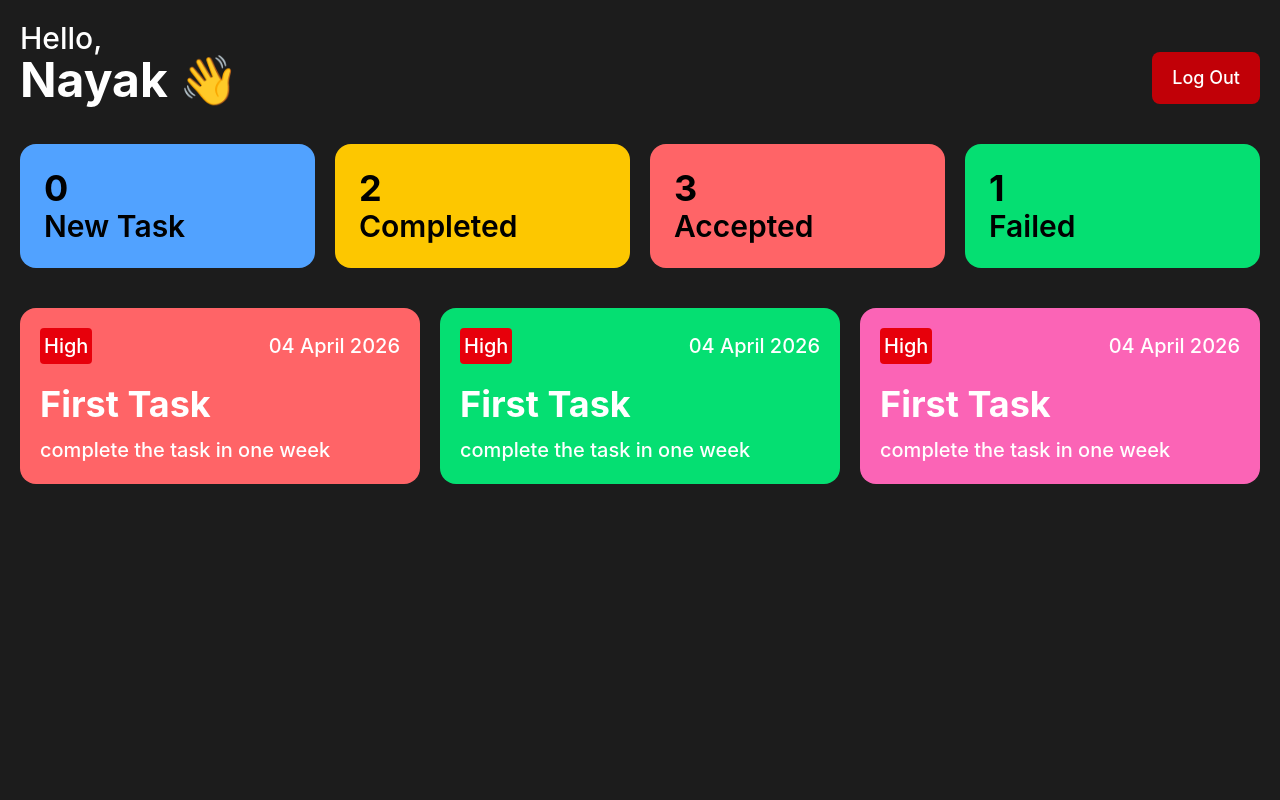
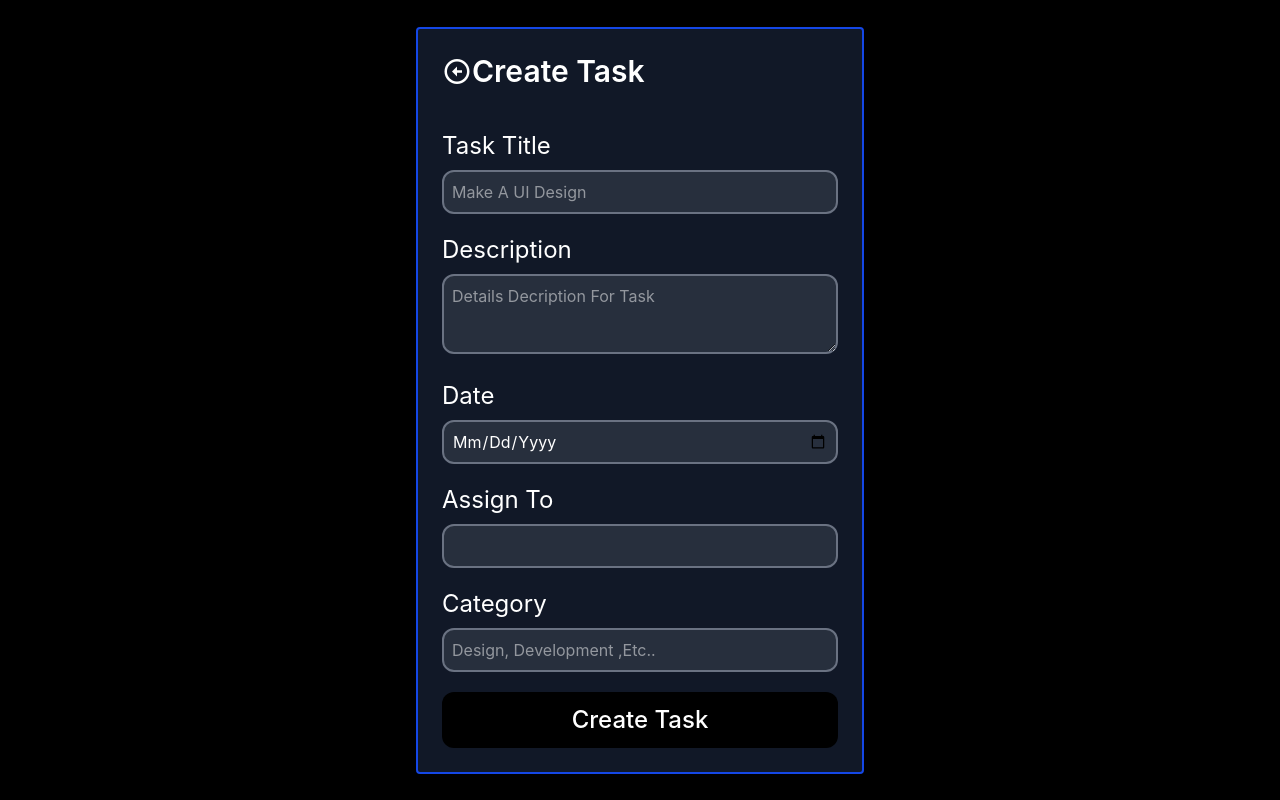
Before and after one commit to withnayak/Task-App, a React (Vite) app: page / in a window 1280 px wide. Built offline with nearby package versions, Linux system fonts and the light colour scheme.

Commit message:
AdminDashboard UI complete

```diff
--- a/package.json
+++ b/package.json
@@ -13,6 +13,7 @@
     "@tailwindcss/vite": "^4.3.0",
     "react": "^19.2.5",
     "react-dom": "^19.2.5",
+    "remixicon": "^4.9.1",
     "tailwindcss": "^4.3.0"
   },
   "devDependencies": {
--- a/src/App.jsx
+++ b/src/App.jsx
@@ -1,12 +1,14 @@
 import React from 'react'
 import Login from './components/Auth/Login'
 import EmployeeDashboard from './components/Dashboard/EmployeeDashboard'
+import AdminDashboard from './components/Dashboard/AdminDashboard'
 
 const App = () => {
   return (
     <>
     {/* <Login/> */}
-    <EmployeeDashboard/>
+    {/* <EmployeeDashboard/> */}
+    <AdminDashboard/>
     </>
   )
 }
--- a/src/components/Dashboard/AdminDashboard.jsx
+++ b/src/components/Dashboard/AdminDashboard.jsx
@@ -0,0 +1,90 @@
+import React from 'react'
+import 'remixicon/fonts/remixicon.css'
+
+const AdminDashboard = () => {
+    return (
+        <div
+            className='flex bg-black text-white items-center justify-center  min-h-screen px-4'>
+            <div
+                className=' border-blue-700 border-2 bg-[#111827] rounded w-full max-w-md shadow-lg '>
+
+                <form
+                    className='p-6' >
+                    <div>
+                        <h1
+                            className='text-3xl'><i class="ri-arrow-left-circle-line"></i>
+                            <span className='font-semibold text-3xl'>
+                                Create Task
+                            </span>
+                        </h1>
+                    </div>
+                    <div
+                        className='mt-10'>
+                        <div>
+                            <h3
+                                className='text-2xl'>
+                                Task Title
+                            </h3>
+
+                            <input
+                                className='mt-2 w-full border-2 border-gray-500 rounded-xl bg-[#272f3d] outline-none p-2 capitalize'
+                                type="text" placeholder='Make a UI design' />
+
+                        </div>
+                        <div
+                            className='mt-5    '>
+                            <h3
+                                className='text-2xl'>
+                                Description
+                            </h3>
+                            <textarea
+                                placeholder='Details decription for task'
+                                className='border-2 border-gray-500 rounded-xl bg-[#272f3d] outline-none w-full h-20 mt-2 p-2 capitalize '>
+
+
+                            </textarea>
+                        </div>
+
+                        <div className='mt-5'>
+                            <h3
+                                className='text-2xl'>
+                                Date
+                            </h3>
+
+                            <input
+                                className='mt-2 w-full border-2 border-gray-500 rounded-xl bg-[#272f3d] outline-none p-2 capitalize'
+                                type="date" placeholder='' />
+                        </div>
+
+                        <div className='mt-5'>
+                            <h3
+                                className='text-2xl'>
+                                Assign To
+                            </h3>
+
+                            <input
+                                className='mt-2 w-full border-2 border-gray-500 rounded-xl bg-[#272f3d] outline-none p-2 capitalize'
+                                type="text" placeholder='' />
+                        </div>
+
+                        <div className='mt-5'>
+                            <h3
+                                className='text-2xl'>
+                                Category
+                            </h3>
+
+                            <input
+                                className='mt-2 w-full border-2 border-gray-500 rounded-xl bg-[#272f3d] outline-none p-2 capitalize'
+                                type="text" placeholder='Design, Development ,etc..' />
+                        </div>
+                        <div className='mt-5'>
+                            <button className='bg-black w-full rounded-xl p-3 text-2xl font-medium cursor-pointer hover:bg-[#2563EB] transition duration-300'>Create Task</button>
+                        </div>
+                    </div>
+                </form>
+            </div>
+        </div>
+    )
+}
+
+export default AdminDashboard
```
Also changed, not shown: 1 other file (tests, documents, lock files or other folders).
